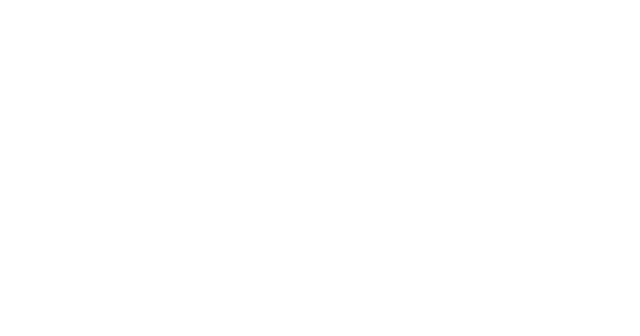
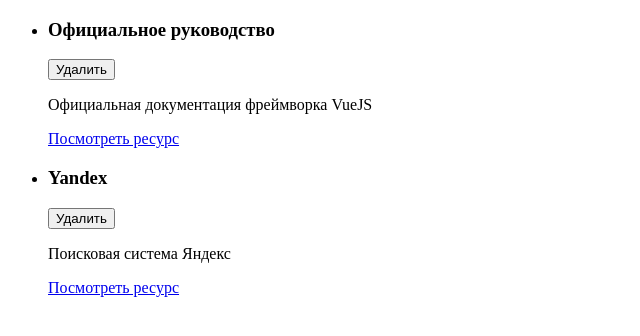
Before and after one commit to Johnsterr/learning-resourses-app, a Vue app: page / in a window 1280 px wide. Shown: the top 336 px of the page, without its empty margins (0-640 px from the left). Built offline with nearby package versions, Linux system fonts and the light colour scheme.

Commit message:
First Component & Props
Create LearningResource component and using 'title', 'description', 'link' as Props

```diff
--- a/src/App.vue
+++ b/src/App.vue
@@ -1,9 +1,28 @@
 <template>
-	<ul></ul>
+	<ul>
+		<learning-resource
+			v-for="resource in storedResources"
+			:key="resource.id"
+			:title="resource.title"
+			:description="resource.description"
+			:link="resource.link"
+		></learning-resource>
+	</ul>
 </template>
 
 <script>
+// Подключаем компонент локально
+import LearningResource from './components/resources/LearningResource';
+
 export default {
+	// Регистрируем компоненты
+	components: {
+		/* Варианты регистрации компонента
+		'learning-resource': LearningResource
+		LearningResource: LearningResource
+		*/
+		LearningResource
+	},
 	data() {
 		return {
 			storedResources: [
--- /dev/null
+++ b/src/components/resources/LearningResource.vue
@@ -0,0 +1,21 @@
+<template>
+	<li>
+		<div>
+			<header>
+				<h3>{{ title }}</h3>
+				<button>Удалить</button>
+			</header>
+		</div>
+		<p>{{ description }}</p>
+		<nav>
+			<a :href="link" target="_blank" rel="noopener noreferrer">Посмотреть ресурс</a>
+		</nav>
+	</li>
+</template>
+
+<script>
+export default {
+	// Входные параметры
+	props: ['title', 'description', 'link']
+}
+</script>
--- a/src/main.js
+++ b/src/main.js
@@ -1,3 +1,4 @@
 import { createApp } from 'vue';
+import App from './App';
 
-createApp({}).mount('#app');
+createApp(App).mount('#app');
```
